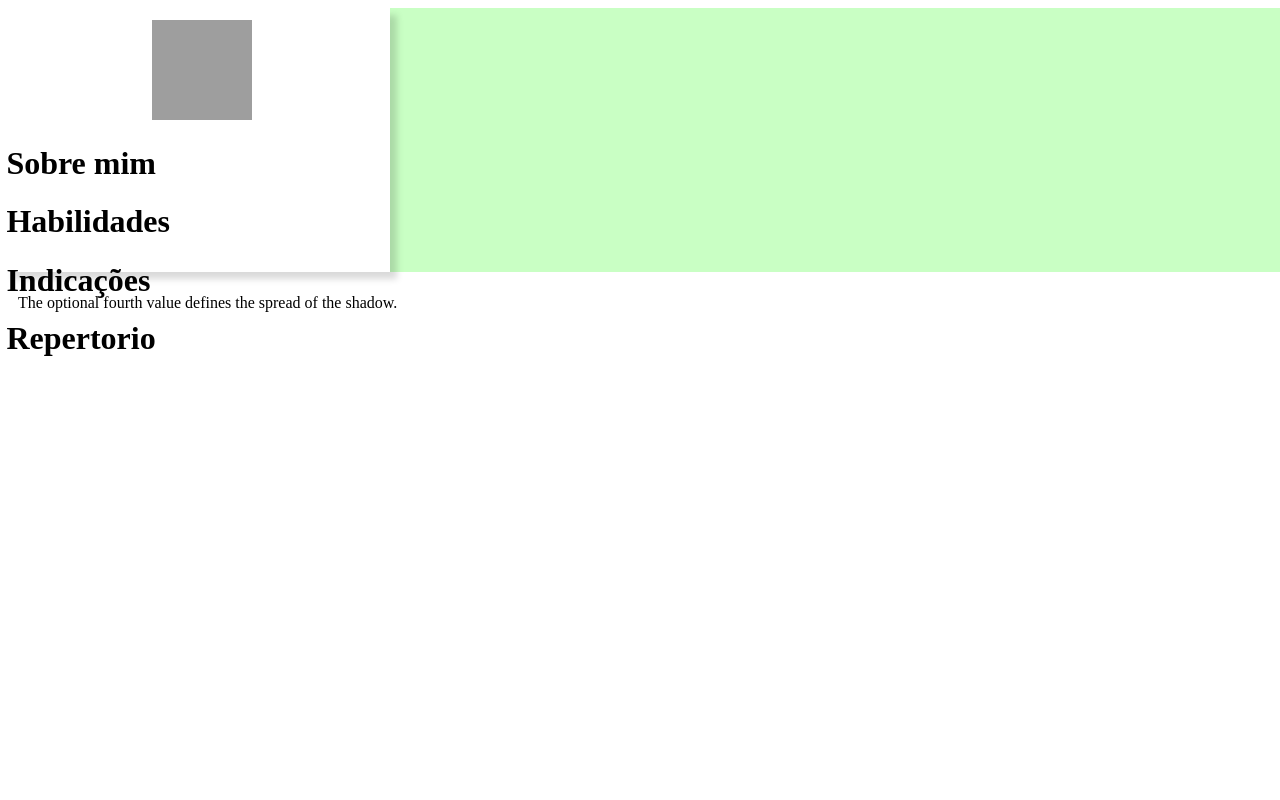
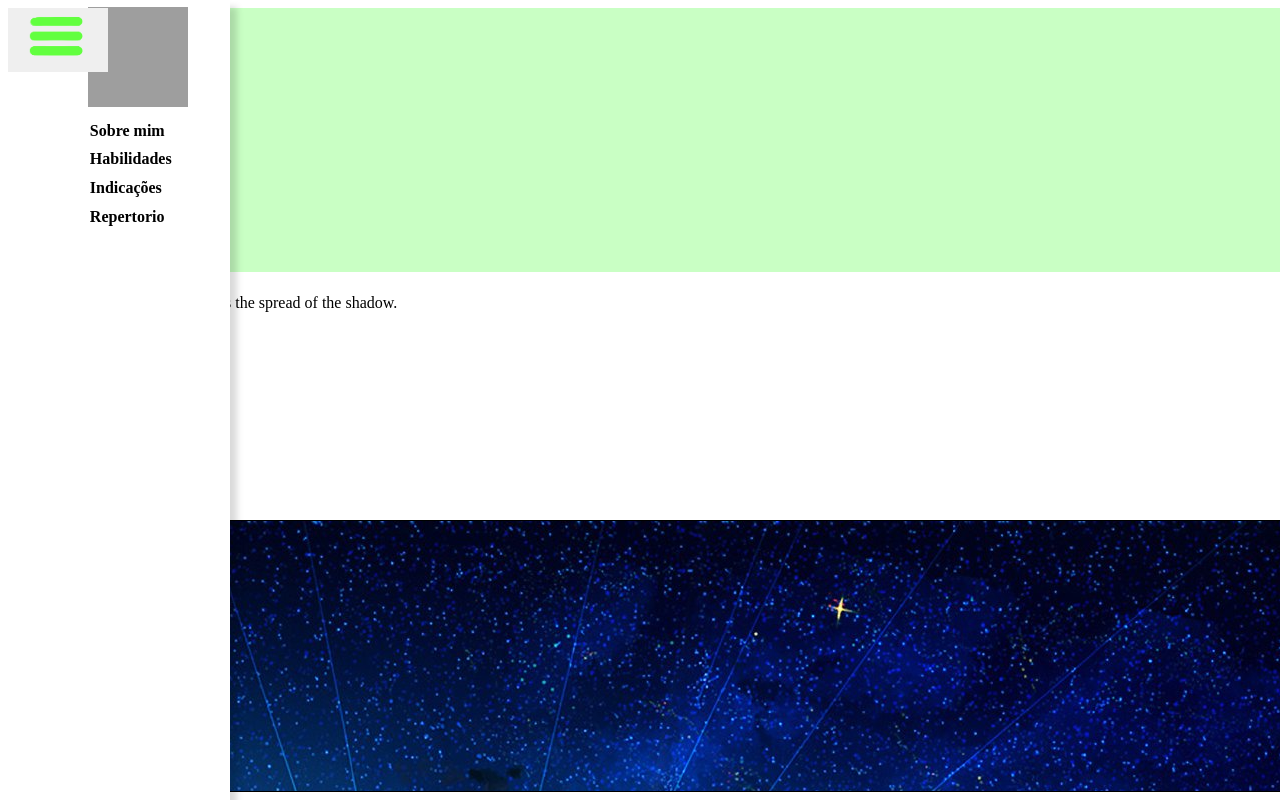
Before and after one commit to FelipeBiver/felipebiver.github.io, a plain HTML site: page index.html in a window 1280 px wide. Shown: the top 800 px of the page. Drawn offline with Linux system fonts and the light colour scheme; grey boxes are pictures that could not be loaded.

Commit message:
novo
aaaaa

```diff
--- a/index.html
+++ b/index.html
@@ -6,15 +6,15 @@
     <title>Felipe Rocha</title>
     <meta name='viewport' content='width=device-width, initial-scale=1'>
     <link rel='stylesheet' type='text/css' media='screen' href='style.css'>
-    <script src='main.js'></script>
 </head>
 <body>
     <div class="cab">
 
     </div>
-    <div id="vinte">
+    <button type="button" onclick="Mudarestado('minhaDiv')"><img src="icon.png" width="90%"></button>
+    <div id="minhaDiv">
         <img src="https://ovicio.com.br/wp-content/uploads/2021/10/20211029-ovicio-one-piece-bon-chan-555x555.jpg" width="100px" height="100px" id="img">
-     <h1>Sobre mim</h1>
+   <h1><a href="#aaa"> Sobre mim</a> </h1>
      <h1>Habilidades</h1>
      <h1>Indicações</h1>
      <h1>Repertorio</h1>
@@ -22,6 +22,10 @@
         <div id="example1">
             <p>The optional fourth value defines the spread of the shadow.</p>
           </div>
+<div id="sovai">
 
+</div>
+<h3 id="aaa"> aaaa </h3>
+<script src='jaca.js'></script>
 </body>
 </html>
--- /dev/null
+++ b/jaca.js
@@ -0,0 +1,7 @@
+function Mudarestado(el) {
+    var display = document.getElementById(el).style.display;
+    if(display == "none")
+        document.getElementById(el).style.display = 'block';
+    else
+        document.getElementById(el).style.display = 'none';
+}
--- a/style.css
+++ b/style.css
@@ -4,14 +4,15 @@
     height: 33%;
     position: absolute;
 }
-#vinte{
-    width: 30%;
-    height: 33%;
+#minhaDiv{
+    position: fixed;
+    width: 18%;
+    height: 100%;
     background-color: rgb(255, 255, 255);
-    position: absolute;
     z-index: 11111;
     box-shadow: rgba(0, 0, 0, 0.15) 6.95px 6.95px 6.6px;
-    left: 0.5%;
+    left: 0;
+    top: 0;
 }
 #example1 {
     padding: 10px;
@@ -23,3 +24,34 @@
       margin-left: 38%;
       margin-top: 3%;
   }
+  #sovai{
+    position: absolute;
+    top: 60%;
+    border: solid 1px black;
+    height: 270px;
+    width: 100%;
+    margin: auto;
+    margin-top: 40px;
+    background-image: url('tumb.jpg');
+    background-attachment:fixed;
+}
+h3{
+    position: absolute;
+    top: 200%;
+}
+h1{
+    font-size: 100%;
+    margin-left: 39%;
+
+}
+a{
+    color: black;
+    text-decoration: none;
+}
+button{
+    position: fixed;
+    top: 1%;
+    width: 100px;
+    z-index: 111111;
+    border: 0cm;
+}
```
Also changed, not shown: icon.png (added), oceano.jpg (added), rolagem.jpg (added), tumb.jpg (added).
